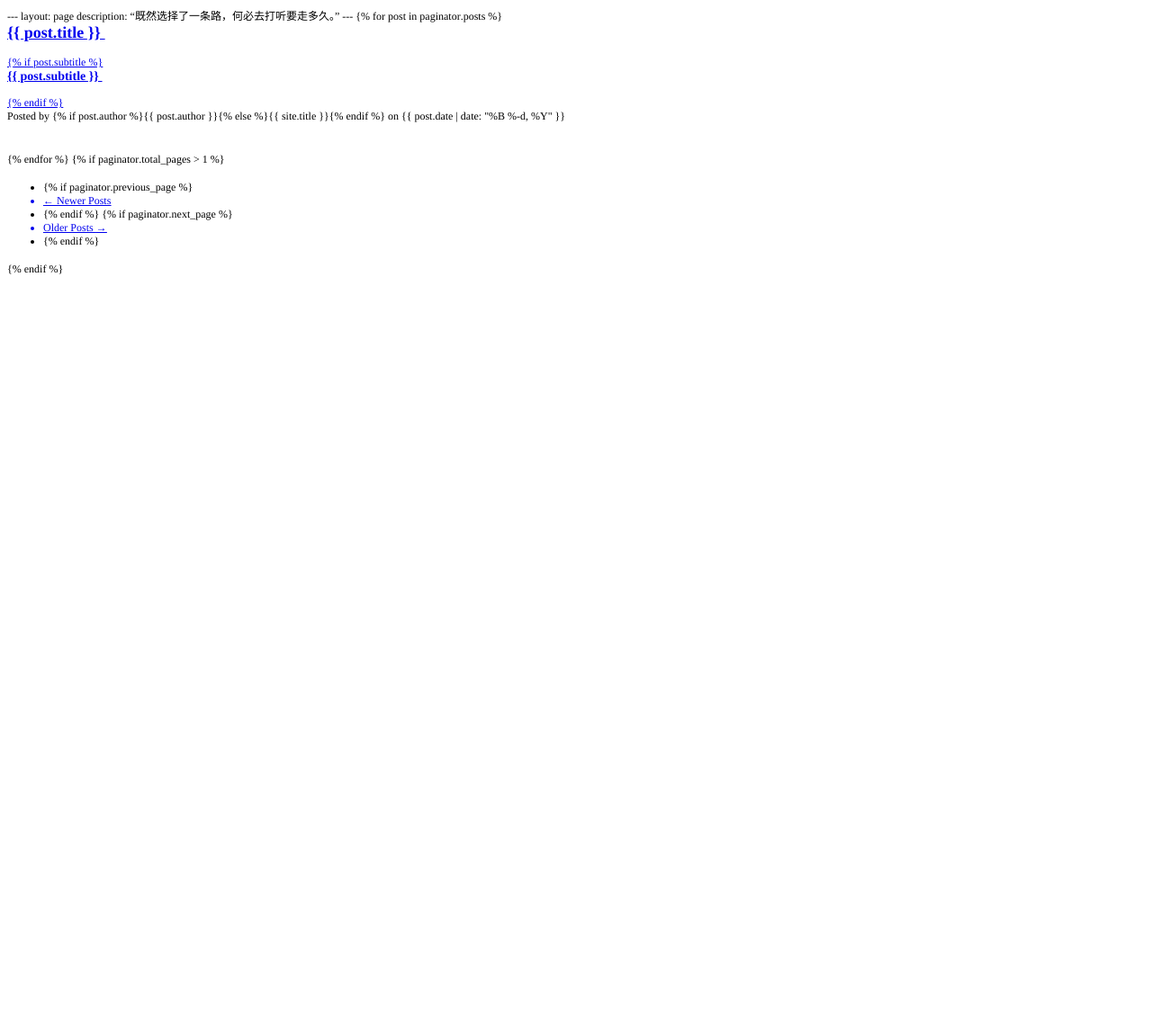
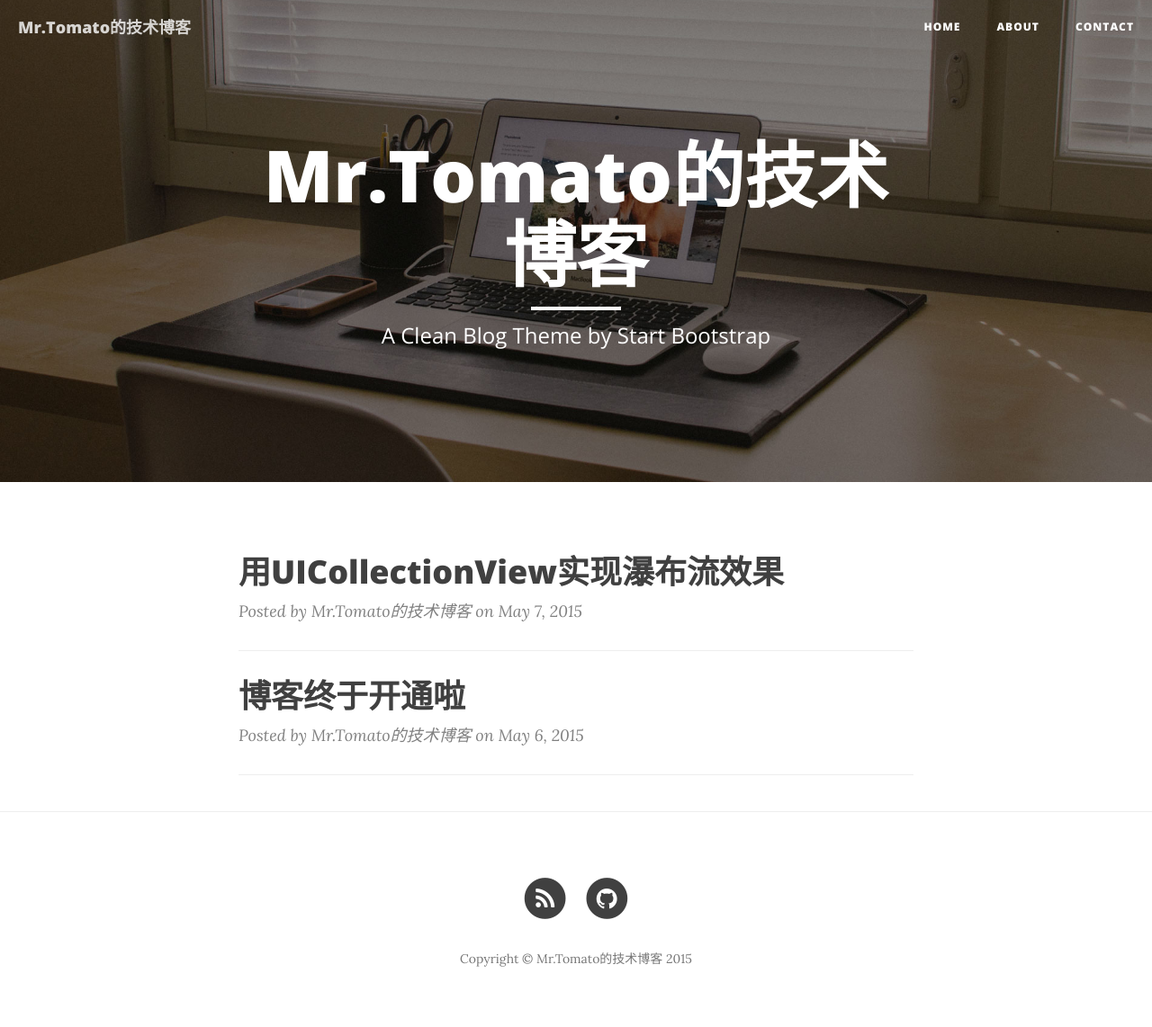
Before and after one commit to rhythmcity/blog, a Jekyll site: the page built from index.html, in a window 1280 px wide. Shown: the whole page at 90% size. Built offline with Jekyll 4.4.1, drawn with Linux system fonts in a browser that asks for light colours; nearby versions of some CDN libraries; the list of posts is cut into pages by our own code; before the commit the page ends 900 px from its top, so only the background shows below that.

Commit message:
no message

```diff
--- a/index.html
+++ b/index.html
@@ -1,45 +1,36 @@
-<!DOCTYPE html PUBLIC "-//W3C//DTD HTML 4.01//EN" "http://www.w3.org/TR/html4/strict.dtd">
-<html>
-<head>
-  <meta http-equiv="Content-Type" content="text/html; charset=utf-8">
-  <meta http-equiv="Content-Style-Type" content="text/css">
-  <title></title>
-  <meta name="Generator" content="Cocoa HTML Writer">
-  <meta name="CocoaVersion" content="1347.57">
-  <style type="text/css">
-    p.p1 {margin: 0.0px 0.0px 0.0px 0.0px; font: 12.0px Times; color: #000000; -webkit-text-stroke: #000000}
-    p.p3 {margin: 0.0px 0.0px 0.0px 0.0px; font: 12.0px Times; color: #0000ee; -webkit-text-stroke: #0000ee}
-    p.p5 {margin: 0.0px 0.0px 12.0px 0.0px; font: 12.0px Times; color: #000000; -webkit-text-stroke: #000000}
-    p.p6 {margin: 0.0px 0.0px 6.0px 0.0px; font: 12.0px Times; color: #000000; -webkit-text-stroke: #000000; min-height: 14.0px}
-    li.li1 {margin: 0.0px 0.0px 0.0px 0.0px; font: 12.0px Times; color: #000000; -webkit-text-stroke: #000000}
-    li.li3 {margin: 0.0px 0.0px 0.0px 0.0px; font: 12.0px Times; color: #0000ee; -webkit-text-stroke: #0000ee}
-    span.s1 {font-kerning: none}
-    span.s2 {font: 12.0px 'Songti SC'; font-kerning: none}
-    span.s3 {text-decoration: underline ; font-kerning: none}
-    span.s4 {font: 14.0px Times; text-decoration: underline ; font-kerning: none}
-    span.s5 {-webkit-text-stroke: 0px #000000}
-    span.s6 {font: 12.0px Symbol; text-decoration: underline ; font-kerning: none; color: #0000ee}
-    span.s7 {text-decoration: underline ; font-kerning: none; color: #0000ee}
-    span.s8 {font-kerning: none; color: #000000; -webkit-text-stroke: 0px #000000}
-    ul.ul1 {list-style-type: disc}
-  </style>
-</head>
-<body>
-<p class="p1"><span class="s1">--- layout: page description: “</span><span class="s2">既然选择了一条路，何必去打听要走多久。</span><span class="s1">” --- {% for post in paginator.posts %}</span></p>
-<h2 style="margin: 0.0px 0.0px 14.9px 0.0px; font: 18.0px Times; color: #0000ee; -webkit-text-stroke: #0000ee"><span class="s3"><a href="file:///Users/liyan/Desktop/rhythmcity.github.io/%7B%7B%20post.url%20%7C%20prepend:%20site.baseurl%20%7D%7D"><b>{{ post.title }}<span class="Apple-converted-space"> </span></b></a></span></h2>
-<p class="p3"><span class="s3"><a href="file:///Users/liyan/Desktop/rhythmcity.github.io/%7B%7B%20post.url%20%7C%20prepend:%20site.baseurl%20%7D%7D">{% if post.subtitle %}</a></span></p>
-<h3 style="margin: 0.0px 0.0px 14.0px 0.0px; font: 14.0px Times; color: #0000ee; -webkit-text-stroke: #0000ee"><span class="s3"><a href="file:///Users/liyan/Desktop/rhythmcity.github.io/%7B%7B%20post.url%20%7C%20prepend:%20site.baseurl%20%7D%7D"><b>{{ post.subtitle }}<span class="Apple-converted-space"> </span></b><span class="s4"><b></b></span></a></span></h3>
-<p class="p3"><span class="s3"><a href="file:///Users/liyan/Desktop/rhythmcity.github.io/%7B%7B%20post.url%20%7C%20prepend:%20site.baseurl%20%7D%7D">{% endif %}</a></span></p>
-<p class="p5"><span class="s1">Posted by {% if post.author %}{{ post.author }}{% else %}{{ site.title }}{% endif %} on {{ post.date | date: "%B %-d, %Y" }}</span></p>
-<p class="p6"><span class="s1"></span><br></p>
-<p class="p1"><span class="s1">{% endfor %} {% if paginator.total_pages &gt; 1 %}</span></p>
-<ul class="ul1">
-  <li class="li1"><span class="s5"></span><span class="s1">{% if paginator.previous_page %}</span></li>
-  <li class="li3"><span class="s5"><a href="file:///Users/liyan/Desktop/rhythmcity.github.io/%7B%7B%20paginator.previous_page_path%20%7C%20prepend:%20site.baseurl%20%7C%20replace:%20'//',%20'/'%20%7D%7D"><span class="s6">←</span><span class="s7"> Newer Posts</span></a></span><span class="s8"><span class="Apple-converted-space"> </span></span></li>
-  <li class="li1"><span class="s5"></span><span class="s1">{% endif %} {% if paginator.next_page %}</span></li>
-  <li class="li3"><span class="s5"><a href="file:///Users/liyan/Desktop/rhythmcity.github.io/%7B%7B%20paginator.next_page_path%20%7C%20prepend:%20site.baseurl%20%7C%20replace:%20'//',%20'/'%20%7D%7D"><span class="s7">Older Posts </span><span class="s6">→</span></a></span><span class="s8"><span class="Apple-converted-space"> </span></span></li>
-  <li class="li1"><span class="s5"></span><span class="s1">{% endif %}<span class="Apple-converted-space"> </span></span></li>
+---
+layout: page
+description: "A Clean Blog Theme by Start Bootstrap"
+---
+
+{% for post in paginator.posts %}
+<div class="post-preview">
+    <a href="{{ post.url | prepend: site.baseurl }}">
+        <h2 class="post-title">            {{ post.title }}
+        </h2>
+        {% if post.subtitle %}
+        <h3 class="post-subtitle">
+            {{ post.subtitle }}
+        </h3>
+        {% endif %}
+    </a>
+    <p class="post-meta">Posted by {% if post.author %}{{ post.author }}{% else %}{{ site.title }}{% endif %} on {{ post.date | date: "%B %-d, %Y" }}</p>
+</div>
+<hr>
+{% endfor %}
+
+<!-- Pager -->
+{% if paginator.total_pages > 1 %}
+<ul class="pager">
+    {% if paginator.previous_page %}
+    <li class="previous">
+        <a href="{{ paginator.previous_page_path | prepend: site.baseurl | replace: '//', '/' }}">&larr; Newer Posts</a>
+    </li>
+    {% endif %}
+    {% if paginator.next_page %}
+    <li class="next">
+        <a href="{{ paginator.next_page_path | prepend: site.baseurl | replace: '//', '/' }}">Older Posts &rarr;</a>
+    </li>
+    {% endif %}
 </ul>
-<p class="p1"><span class="s1">{% endif %}<span class="Apple-converted-space"> </span></span></p>
-</body>
-</html>
+{% endif %}
```
